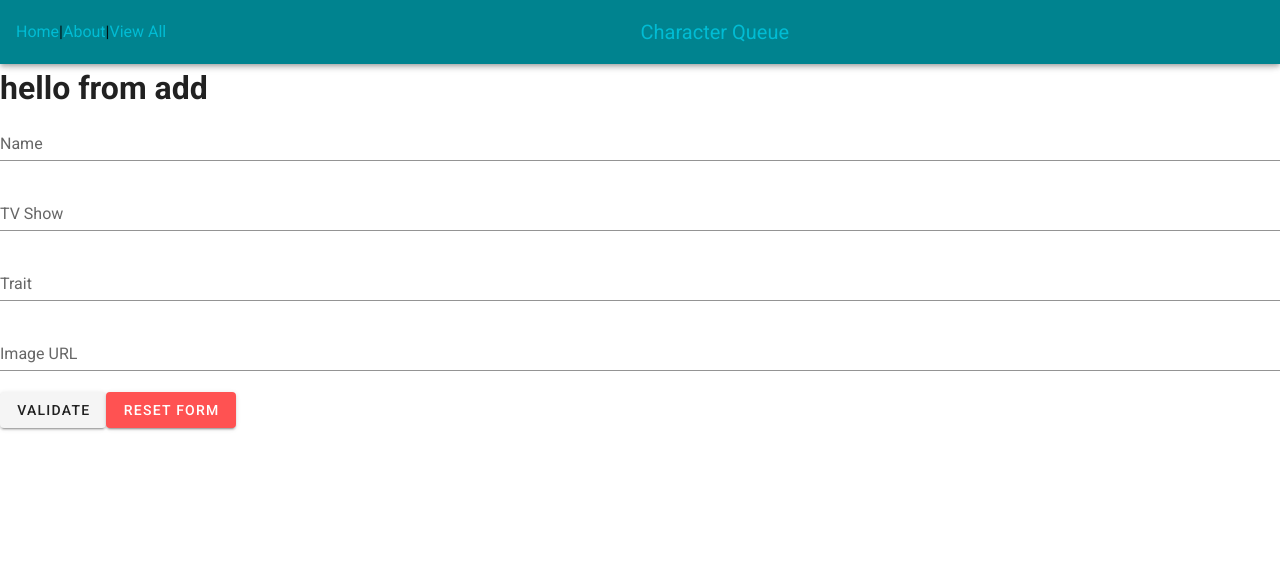
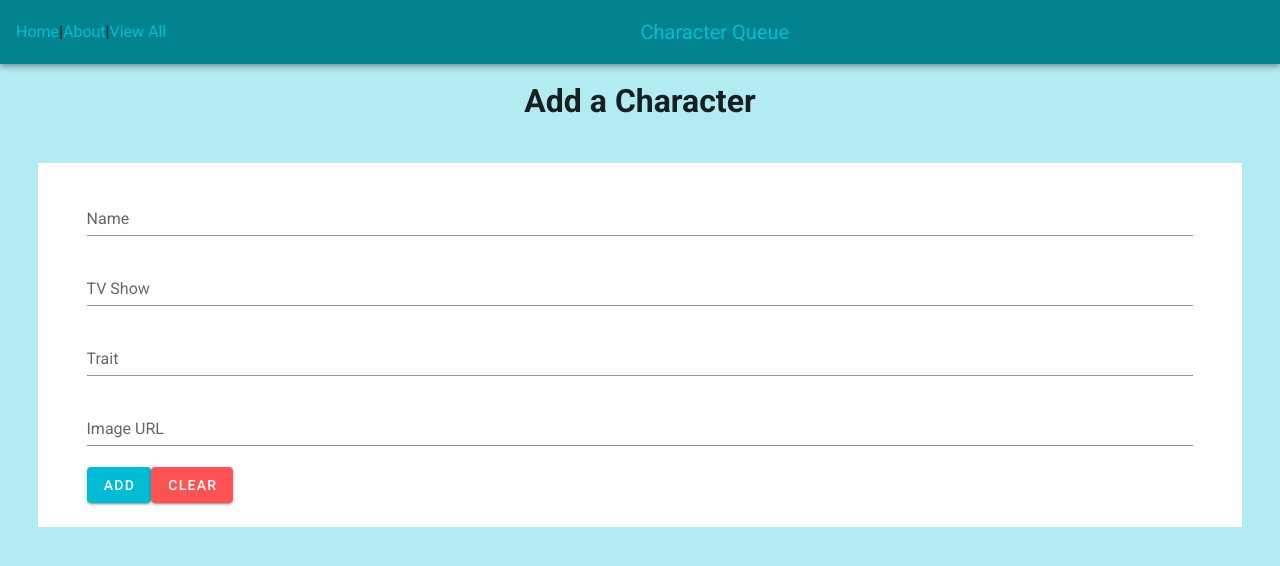
Before and after one commit to mollyjw/CharList, a Vue app: page /add in a window 1280 px wide. Shown: the top 566 px of the page. Built offline with nearby package versions, Linux system fonts and the light colour scheme.

Commit message:
began styling of add character form; navbar styling is still weird

```diff
--- a/src/components/Header.vue
+++ b/src/components/Header.vue
@@ -1,20 +1,42 @@
 <template>
   <v-app-bar color="accent">
-      <router-link style="text-decoration: none" to="/">Home</router-link> |
-      <router-link style="text-decoration: none" to="/about">About</router-link> |
-      <router-link style="text-decoration: none" to="/characters/all">View All</router-link>
-      <v-app-bar-title style="text-decoration: none; font: xxx-large; margin-left: 38%">
-        <router-link style="text-decoration: none" to="/">Character Queue</router-link>
+    <router-link style="text-decoration: none" to="/">Home</router-link> |
+    <router-link style="text-decoration: none" to="/about">About</router-link> |
+    <router-link style="text-decoration: none" to="/characters/all"
+      >View All</router-link
+    >
+    <v-app-bar-title
+      style="
+        overflow: visible;
+        text-decoration: none;
+        font: xxx-large;
+        margin-left: 38%;
+      "
+    >
+      <router-link style="text-decoration: none" to="/"
+        >Character Queue</router-link
+      >
+    </v-app-bar-title>
+    <!-- <router-link style="text-decoration: none" to="/">
+      <v-app-bar-title
+        style="
+          font: x-large;
+          margin-left: 38%;
+          font-size: 1.25rem;
+          line-height: 1.5;
+          overflow: visible !important;
+        "
+        >Character Queue
       </v-app-bar-title>
+    </router-link> -->
   </v-app-bar>
 </template>
 
 <script lang="ts">
-import Vue from 'vue';
+import Vue from "vue";
 
 export default Vue.extend({
-  name: 'Header',
-
+  name: "Header",
 });
 </script>
 
--- a/src/views/About.vue
+++ b/src/views/About.vue
@@ -1,13 +1,15 @@
 <template>
   <div class="about">
-    <h1>This is an about page</h1>
+    <v-sheet color="secondary" height="100em" width="100%">
+      <h1>This is an about page</h1>
+    </v-sheet>
   </div>
 </template>
 
 <script lang="ts">
-import Vue from 'vue';
+import Vue from "vue";
 
 export default Vue.extend({
-  name: 'About'
+  name: "About",
 });
 </script>
--- a/src/views/AddChar.vue
+++ b/src/views/AddChar.vue
@@ -1,13 +1,9 @@
 <template>
   <div class="add">
-
-<h1>hello from add</h1>
-  <v-form
-    ref="form"
-    v-model="valid"
-    lazy-validation
-  >
-
+    <v-sheet color="secondary" height="100em" width="100%">
+      <h1 style="text-align: center; padding-top: 1%">Add a Character</h1>
+      <v-sheet color="whitesmoke" style="margin: 3%">
+        <v-form ref="form" v-model="valid" lazy-validation style="margin: 2%; padding: 2%">
           <v-text-field
             v-model="newChar.name"
             :rules="nameRules"
@@ -22,46 +18,29 @@
             required
           ></v-text-field>
 
-    <v-text-field
-      v-model="newChar.traits"
-      label="Trait"
-    ></v-text-field>
+          <v-text-field v-model="newChar.traits" label="Trait"></v-text-field>
 
-    <v-text-field
-      v-model="newChar.img"
-      label="Image URL"
-    ></v-text-field>
+          <v-text-field v-model="newChar.img" label="Image URL"></v-text-field>
 
-
-
-    <v-btn
-      :disabled="!valid"
-      @click="addChar(newChar)"
-    >
-      Validate
+          <v-btn :disabled="!valid" @click="addChar(newChar)" color="primary" style="text-align: center">
+            Add
           </v-btn>
 
-    <v-btn
-      color="error"
-      class="mr-4"
-      @click="reset"
-    >
-      Reset Form
-    </v-btn>
-
-
+          <v-btn color="error" class="mr-4" @click="reset"> Clear </v-btn>
         </v-form>
+      </v-sheet>
+    </v-sheet>
   </div>
 </template>
 
 <script lang="ts">
-import Vue from 'vue'
+import Vue from "vue";
 import Character from "@/models/char-model";
 import CharacterService from "../services/char-service";
 
 export default Vue.extend({
-    name: 'AddChar',
-    data: function() {
+  name: "AddChar",
+  data: function () {
     return {
       // character: {
       //     id: Math.floor(Math.random() * 100),
@@ -71,40 +50,54 @@ export default Vue.extend({
       //     isFave: false,
       //     img: ""
       // },
-            newChar: new Character(Math.floor(Math.random() * (201 -9) + 10), '', '', '', false, ''),
+      newChar: new Character(
+        Math.floor(Math.random() * (201 - 9) + 10),
+        "",
+        "",
+        "",
+        false,
+        ""
+      ),
       valid: true,
       nameRules: [
-                v => !!v || "Name is required",
-                v => (v && v.length >= 2) || 'Name must be at least 2 characters'
+        (v) => !!v || "Name is required",
+        (v) => (v && v.length >= 2) || "Name must be at least 2 characters",
       ],
       showRules: [
-                v => !!v || "Show is required",
-                v => (v && v.length >= 2) || 'Show must be at least 2 characters'
+        (v) => !!v || "Show is required",
+        (v) => (v && v.length >= 2) || "Show must be at least 2 characters",
       ],
-
-        }
+    };
   },
 
   computed: {
     randId() {
-            return Math.floor(Math.random() * 100)
-        }
+      return Math.floor(Math.random() * 100);
+    },
   },
 
   methods: {
-        reset () {
-            this.newChar.id = this.randId,
-            this.newChar.name = '',
-            this.newChar.show = '',
-            this.newChar.traits = '',
-            this.newChar.isFave = false,
-            this.newChar.img = ''
+    reset() {
+      (this.newChar.id = this.randId),
+        (this.newChar.name = ""),
+        (this.newChar.show = ""),
+        (this.newChar.traits = ""),
+        (this.newChar.isFave = false),
+        (this.newChar.img = "");
     },
     addChar(character: Character) {
-            CharacterService.addChar(new Character(this.newChar.id, this.newChar.name, this.newChar.show, this.newChar.traits, this.newChar.isFave, this.newChar.img));
+      CharacterService.addChar(
+        new Character(
+          this.newChar.id,
+          this.newChar.name,
+          this.newChar.show,
+          this.newChar.traits,
+          this.newChar.isFave,
+          this.newChar.img
+        )
+      );
       this.reset();
     },
-
-    }
-})
+  },
+});
 </script>
--- a/src/views/AllChar.vue
+++ b/src/views/AllChar.vue
@@ -1,6 +1,6 @@
 <template>
   <div>
-    <v-sheet color="secondary" height="100%" width="100%">
+    <v-sheet color="secondary" height="100%" width="100%" style="margin-bottom: -1%;">
       <div style="text-align: center">
       <v-btn style="margin-top: 2%">
         <router-link style="text-decoration: none" to="/add">Add a Character</router-link>
```
Lines whose indentation alone changed are shown as unchanged.
